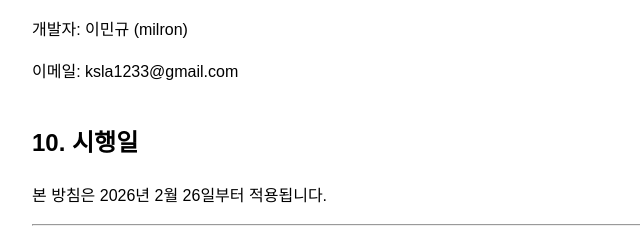
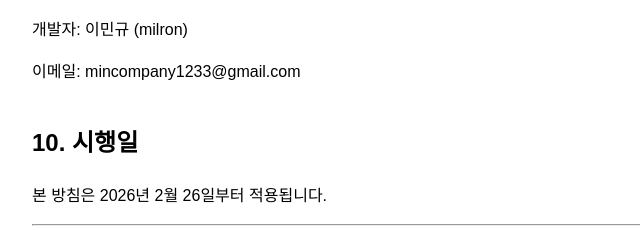
Before and after one commit to kelliven/biber-policy, a plain HTML site: page index.html in a window 1280 px wide. Shown: the part 2090-2320 px from the top of the page, 158-798 px from the left. Drawn offline with Linux system fonts and the light colour scheme.

Commit message:
Update index.html

```diff
--- a/index.html
+++ b/index.html
@@ -95,7 +95,7 @@ ul { margin-left: 20px; }
 
 <h2>9. 개인정보 보호책임자</h2>
 <p>개발자: 이민규 (milron)</p>
-<p>이메일: ksla1233@gmail.com</p>
+<p>이메일: mincompany1233@gmail.com</p>
 
 <h2>10. 시행일</h2>
 <p>본 방침은 2026년 2월 26일부터 적용됩니다.</p>
```
